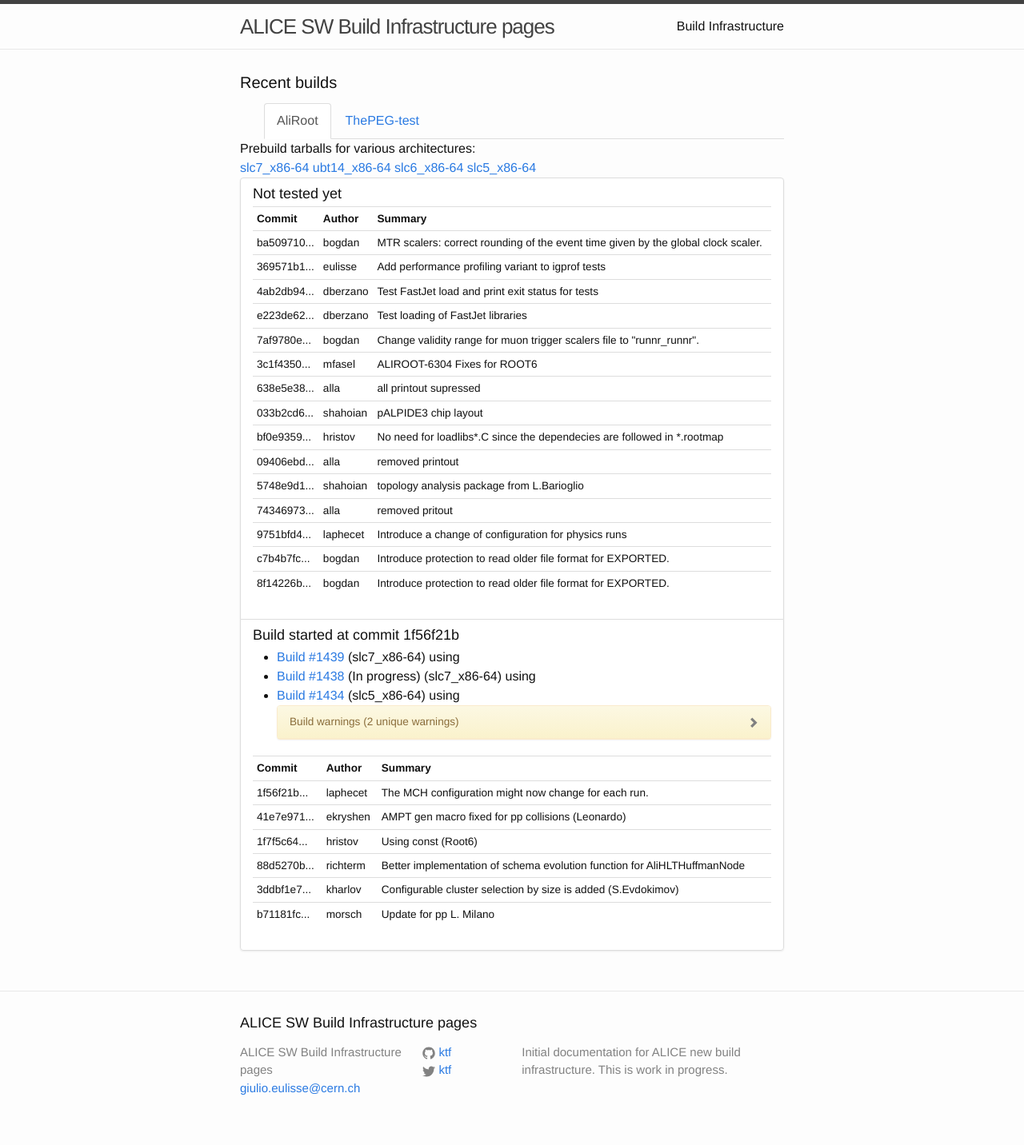
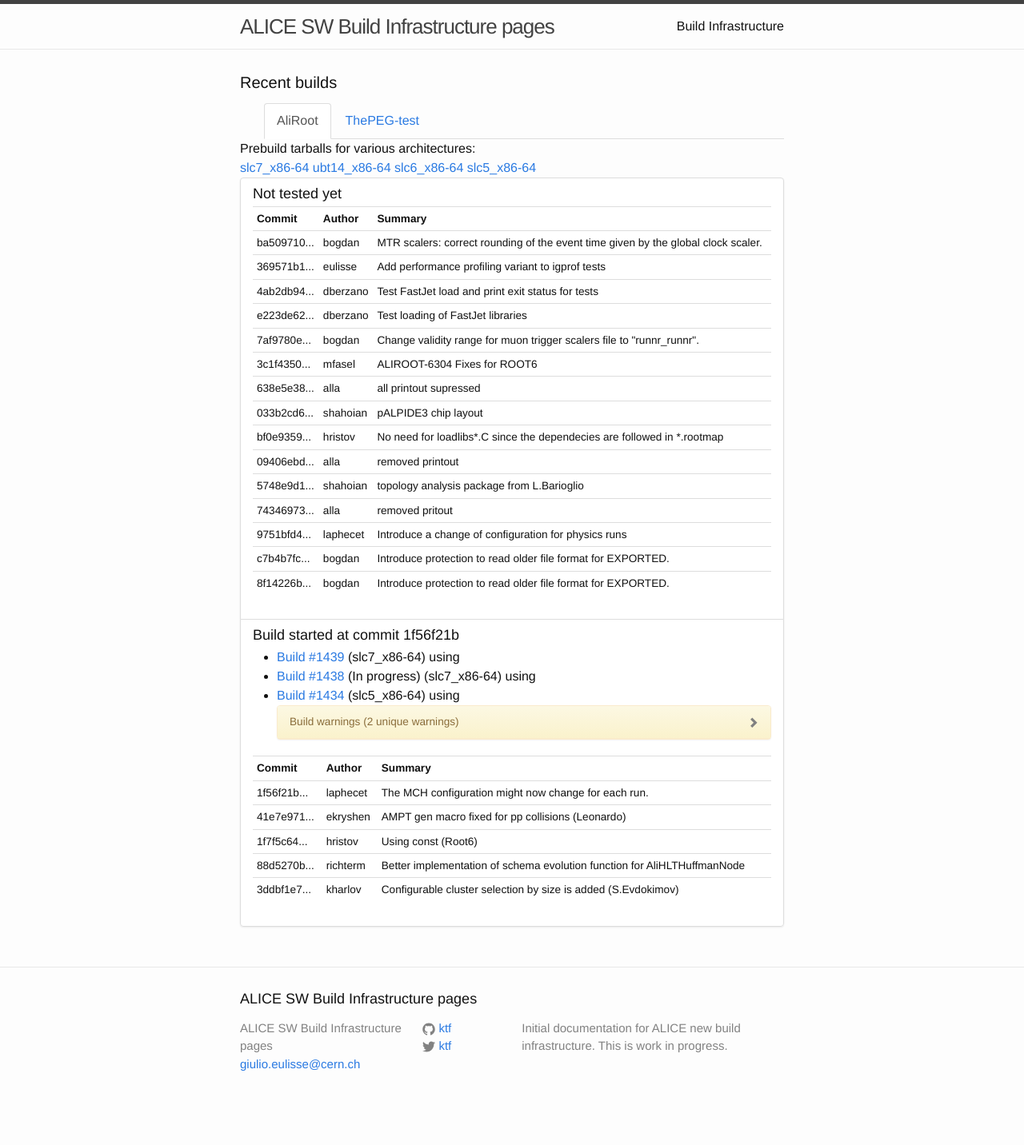
Before and after one commit to alisw/alisw.github.io, a Jekyll site: the page built from index.html, in a window 1280 px wide. Shown: the whole page at 80% size. Built offline with Jekyll 4.4.1, drawn with Linux system fonts in a browser that asks for light colours; nearby versions of some CDN libraries; after the commit the page ends 1402 px from its top, so only the background shows below that.

Commit message:
Updated results.

```diff
--- a/_data/commits-aliroot-master.yaml
+++ b/_data/commits-aliroot-master.yaml
@@ -98,8 +98,3 @@
  message: >-
     Configurable cluster selection by size is added (S.Evdokimov)
  author: !!str kharlov
--
- commit: "b71181fcd418f13e8bcf142d1c593d75c8d7aded"
- message: >-
-    Update for pp L. Milano
- author: !!str morsch
```
